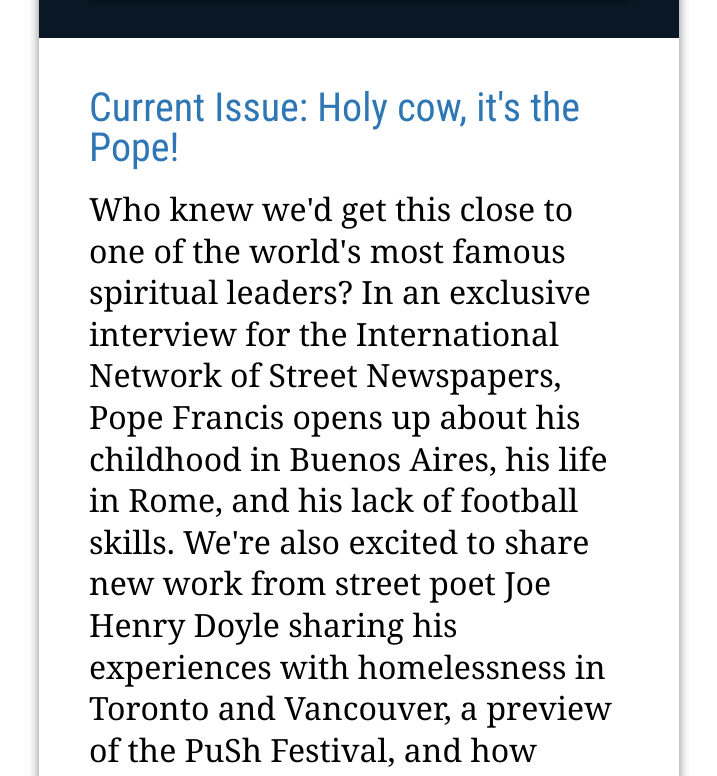
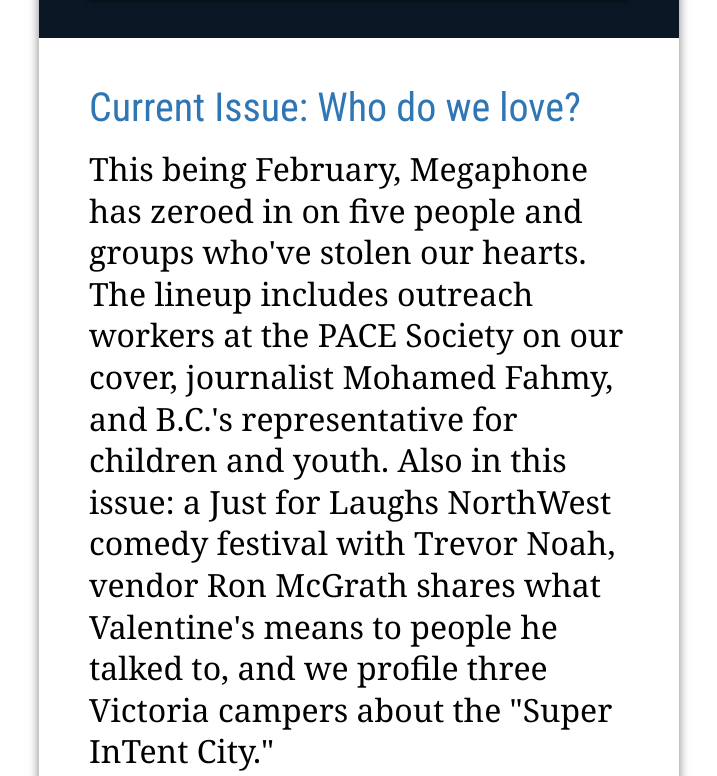
Before and after one commit to denimandsteel/megaphone, a website: page index.html in a window 1280 px wide. Shown: the part 1037-1813 px from the top of the page, without its empty margins (281-998 px from the left). Drawn offline with Linux system fonts and the light colour scheme.

Commit message:
New cover

```diff
--- a/index.html
+++ b/index.html
@@ -22,11 +22,11 @@
   <div id="home">
     <div id="magazine">
         <img class="ad" src="images/HiS2016_banner.png" alt="Hope in Shadows">
-        <img src="images/cover.jpg" alt="Pope Francis">
+        <img src="images/cover.jpg" alt="Faces we love">
     </div><!--magazine-->
     <div id="intro">
-      <h2>Current Issue: Holy cow, it's the Pope!</h2>
-      <p>Who knew we'd get this close to one of the world's most famous spiritual leaders? In an exclusive interview for the International Network of Street Newspapers, Pope Francis opens up about his childhood in Buenos Aires, his life in Rome, and his lack of football skills. We're also excited to share new work from street poet Joe Henry Doyle sharing his experiences with homelessness in Toronto and Vancouver, a preview of the PuSh Festival, and how Megaphone vendor Spike Peachy turned his life around with a groundbreaking drug trial. Happy New Year!</p>
+      <h2>Current Issue: Who do we love?</h2>
+      <p>This being February, Megaphone has zeroed in on five people and groups who've stolen our hearts. The lineup includes outreach workers at the PACE Society on our cover, journalist Mohamed Fahmy, and B.C.'s representative for children and youth. Also in this issue: a Just for Laughs NorthWest comedy festival with Trevor Noah, vendor Ron McGrath shares what Valentine's means to people he talked to, and we profile three Victoria campers about the "Super InTent City."</p>
       <br>
       <h2>Find Vendors</h2>
       <span id="vancouver" class="button big go-to-find">In Vancouver</span>
```
Also changed, not shown: images/cover.jpg.
